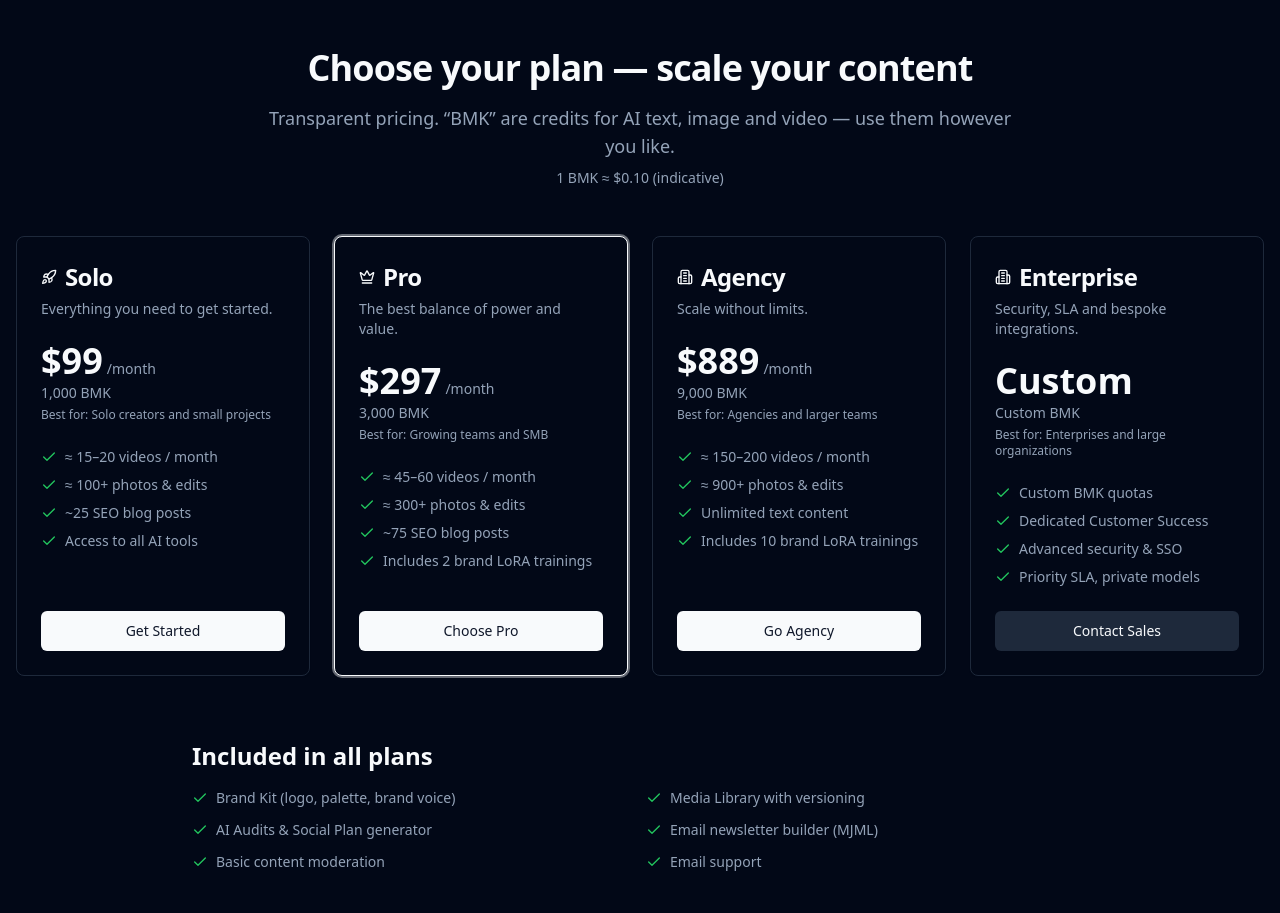
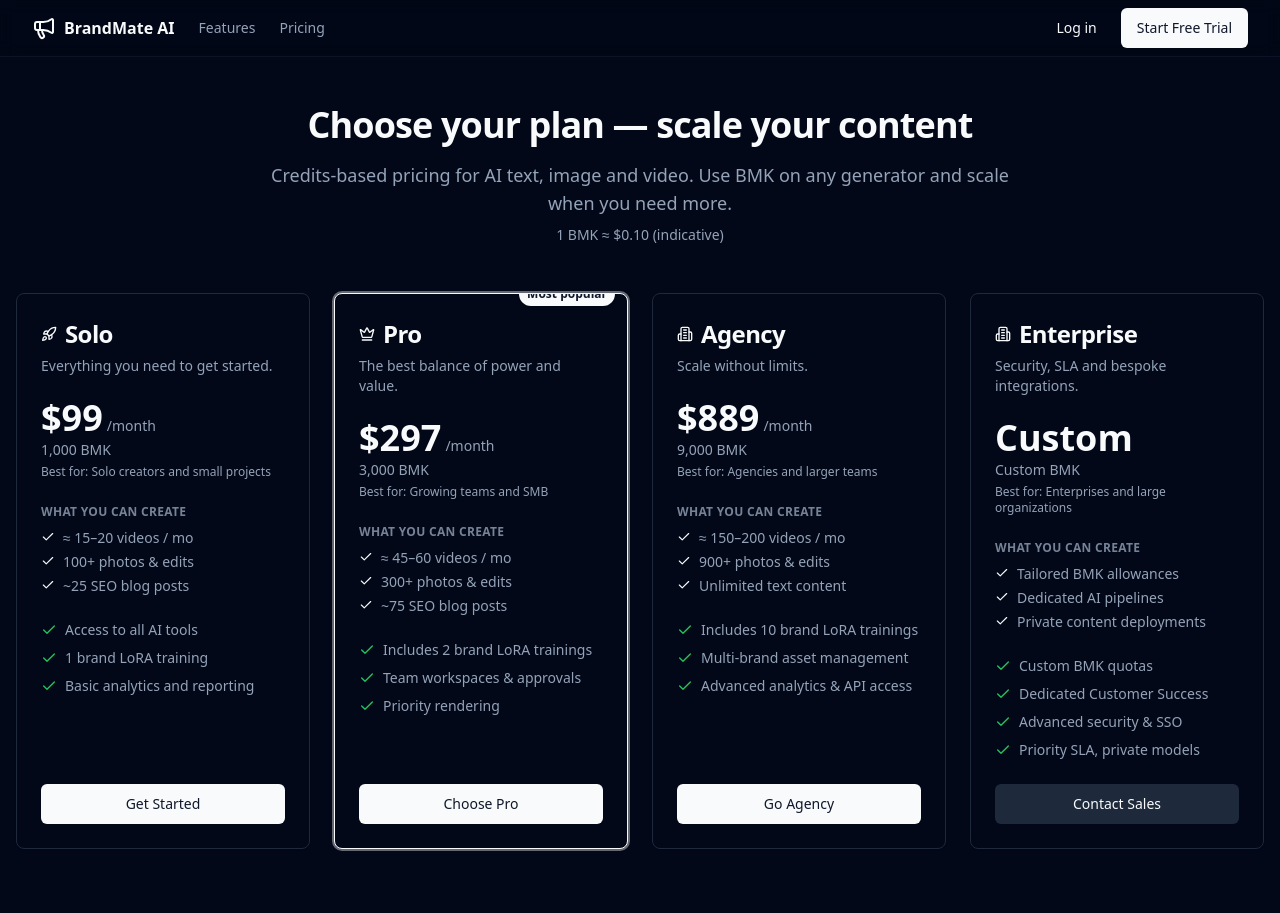
Before and after one commit to siriusaisolution-1/brandmateai, a Next.js app: page /pricing in a window 1280 px wide. Shown: the top 913 px of the page. Built offline with nearby package versions, Linux system fonts and the light colour scheme; no server answers; what reactfire would draw is missing.

Commit message:
feat: polish marketing pricing page (#50)

```diff
--- a/src/app/(app)/app/pricing/page.tsx
+++ b/src/app/(app)/app/pricing/page.tsx
@@ -1,5 +1,5 @@
 import PricingPage from "@/components/pricing/pricing-page";
 
 export default function AppPricingRoute() {
-  return <PricingPage />;
+  return <PricingPage variant="app" />;
 }
--- a/src/app/(marketing)/pricing/page.tsx
+++ b/src/app/(marketing)/pricing/page.tsx
@@ -2,9 +2,11 @@
 
 export const metadata = {
   title: "Pricing — BrandMate AI",
-  description: "Transparent, pay-as-you-go credits. Start free, top up when you need more.",
+  description:
+    "Credits-based pricing for AI text, image, and video. Start free, pay only when you need more BMK.",
+  alternates: { canonical: "/pricing" },
 };
 
 export default function MarketingPricingRoute() {
-  return <PricingPage />;
+  return <PricingPage />; // marketing varijanta se rešava kroz layout/header
 }
--- a/src/components/marketing-header.tsx
+++ b/src/components/marketing-header.tsx
@@ -4,25 +4,39 @@
 import { Megaphone } from "lucide-react";
 import Link from "next/link";
 
-export function MarketingHeader() {
+type MarketingHeaderCurrent = "features" | "pricing";
+
+interface MarketingHeaderProps {
+  current?: MarketingHeaderCurrent;
+}
+
+export function MarketingHeader({ current }: MarketingHeaderProps = {}) {
+  const linkBaseClasses =
+    "text-sm font-medium text-muted-foreground transition-colors hover:text-foreground";
+
   return (
-    <header className="sticky top-0 z-50 w-full border-b border-border/40 bg-background/95 backdrop-blur supports-[backdrop-filter]:bg-background/60">
+    <header
+      className="sticky top-0 z-50 w-full border-b border-border/40 bg-background/95 backdrop-blur supports-[backdrop-filter]:bg-background/60"
+      data-testid={current === "pricing" ? "pricing-header" : undefined}
+    >
       <div className="container flex h-14 max-w-screen-2xl items-center">
         <div className="mr-4 hidden md:flex">
           <Link href="/" className="mr-6 flex items-center space-x-2">
             <Megaphone className="h-6 w-6 text-primary" />
             <span className="hidden font-bold sm:inline-block">BrandMate AI</span>
           </Link>
-          <nav className="flex items-center gap-6 text-sm">
+          <nav className="flex items-center gap-6">
             <Link
               href="/features"
-              className="text-muted-foreground transition-colors hover:text-foreground/80"
+              className={linkBaseClasses}
+              aria-current={current === "features" ? "page" : undefined}
             >
               Features
             </Link>
             <Link
               href="/pricing"
-              className="text-muted-foreground transition-colors hover:text-foreground/80"
+              className={linkBaseClasses}
+              aria-current={current === "pricing" ? "page" : undefined}
             >
               Pricing
             </Link>
@@ -32,10 +46,10 @@
         <div className="flex flex-1 items-center justify-between space-x-2 md:justify-end">
           <nav className="flex items-center gap-2">
             <Button variant="ghost" asChild>
-              <Link href="/login">Log In</Link>
+              <Link href="/login">Log in</Link>
             </Button>
             <Button asChild>
-              <Link href="/login">Log in for free</Link>
+              <Link href="/register">Start Free Trial</Link>
             </Button>
           </nav>
         </div>
--- a/src/components/pricing/pricing-page.tsx
+++ b/src/components/pricing/pricing-page.tsx
@@ -3,6 +3,7 @@
 import Link from "next/link";
 import { Check, Crown, Rocket, Building2 } from "lucide-react";
 
+import { MarketingHeader } from "@/components/marketing-header";
 import { Button } from "@/components/ui/button";
 import {
   Card,
@@ -22,10 +23,15 @@
   bmk: number | "Custom";
   tagline: string;
   bestFor: string;
+  outputs: string[];
   features: string[];
   ctaLabel: string;
+  ctaHref: string;
   highlight?: boolean; // visual accent on Pro
 }
+
+const ENTERPRISE_CONTACT_URL =
+  process.env.NEXT_PUBLIC_ENTERPRISE_CONTACT_URL ?? "mailto:sales@brandmate.ai";
 
 const PLANS: Plan[] = [
   {
@@ -35,13 +41,10 @@
     bmk: 1000,
     tagline: "Everything you need to get started.",
     bestFor: "Solo creators and small projects",
-    features: [
-      "≈ 15–20 videos / month",
-      "≈ 100+ photos & edits",
-      "~25 SEO blog posts",
-      "Access to all AI tools",
-    ],
+    outputs: ["≈ 15–20 videos / mo", "100+ photos & edits", "~25 SEO blog posts"],
+    features: ["Access to all AI tools", "1 brand LoRA training", "Basic analytics and reporting"],
     ctaLabel: "Get Started",
+    ctaHref: "/register?plan=solo",
   },
   {
     id: "pro",
@@ -50,13 +53,10 @@
     bmk: 3000,
     tagline: "The best balance of power and value.",
     bestFor: "Growing teams and SMB",
-    features: [
-      "≈ 45–60 videos / month",
-      "≈ 300+ photos & edits",
-      "~75 SEO blog posts",
-      "Includes 2 brand LoRA trainings",
-    ],
+    outputs: ["≈ 45–60 videos / mo", "300+ photos & edits", "~75 SEO blog posts"],
+    features: ["Includes 2 brand LoRA trainings", "Team workspaces & approvals", "Priority rendering"],
     ctaLabel: "Choose Pro",
+    ctaHref: "/register?plan=pro",
     highlight: true,
   },
   {
@@ -66,13 +66,10 @@
     bmk: 9000,
     tagline: "Scale without limits.",
     bestFor: "Agencies and larger teams",
-    features: [
-      "≈ 150–200 videos / month",
-      "≈ 900+ photos & edits",
-      "Unlimited text content",
-      "Includes 10 brand LoRA trainings",
-    ],
+    outputs: ["≈ 150–200 videos / mo", "900+ photos & edits", "Unlimited text content"],
+    features: ["Includes 10 brand LoRA trainings", "Multi-brand asset management", "Advanced analytics & API access"],
     ctaLabel: "Go Agency",
+    ctaHref: "/register?plan=agency",
   },
   {
     id: "enterprise",
@@ -81,6 +78,7 @@
     bmk: "Custom",
     tagline: "Security, SLA and bespoke integrations.",
     bestFor: "Enterprises and large organizations",
+    outputs: ["Tailored BMK allowances", "Dedicated AI pipelines", "Private content deployments"],
     features: [
       "Custom BMK quotas",
       "Dedicated Customer Success",
@@ -88,8 +86,13 @@
       "Priority SLA, private models",
     ],
     ctaLabel: "Contact Sales",
+    ctaHref: ENTERPRISE_CONTACT_URL,
   },
 ];
+
+interface PricingPageProps {
+  variant?: "marketing" | "app";
+}
 
 function PlanIcon({ id }: { id: PlanId }) {
   switch (id) {
@@ -104,31 +107,41 @@
   }
 }
 
-export default function PricingPage() {
+export default function PricingPage({ variant = "marketing" }: PricingPageProps) {
   return (
-    <div className="container mx-auto px-4 py-12">
+    <div className="bg-background">
+      {variant === "marketing" && <MarketingHeader current="pricing" />}
+
+      <main className="container mx-auto px-4 py-12">
         {/* Hero */}
         <div className="mx-auto mb-12 max-w-3xl text-center">
           <h1 id="pricing-v3-marker" className="text-4xl font-bold tracking-tight">
             Choose your plan — scale your content
           </h1>
           <p className="mt-4 text-lg text-muted-foreground">
-          Transparent pricing. “BMK” are credits for AI text, image and video — use them however you like.
+            Credits-based pricing for AI text, image and video. Use BMK on any generator and scale when you need more.
           </p>
-        <p className="mt-2 text-sm text-muted-foreground">
-          1 BMK ≈ $0.10 (indicative)
-        </p>
+          <p className="mt-2 text-sm text-muted-foreground">1 BMK ≈ $0.10 (indicative)</p>
         </div>
 
         {/* Plans */}
-      <div className="grid grid-cols-1 items-stretch gap-6 md:grid-cols-2 lg:grid-cols-4">
+        <div className="grid grid-cols-1 items-stretch gap-6 md:grid-cols-2 lg:grid-cols-4" data-testid="plans-grid">
           {PLANS.map((plan) => (
             <Card
               key={plan.id}
-            className={`flex flex-col ${
+              className={`relative flex flex-col overflow-hidden ${
                 plan.highlight ? "border-primary ring-2 ring-primary/40" : ""
               }`}
             >
+              {plan.highlight && (
+                <span
+                  className="absolute -top-3 right-3 rounded-full bg-primary px-2 py-1 text-xs font-semibold text-primary-foreground shadow"
+                  data-testid="plan-pro-badge"
+                >
+                  Most popular
+                </span>
+              )}
+
               <CardHeader>
                 <CardTitle className="flex items-center gap-2 text-2xl">
                   <PlanIcon id={plan.id} />
@@ -142,24 +155,32 @@
                   <div className="text-4xl font-bold leading-none">
                     {plan.priceUsd !== null ? `$${plan.priceUsd}` : "Custom"}
                     {plan.priceUsd !== null && (
-                    <span className="ml-1 text-sm font-normal text-muted-foreground">
-                      /month
-                    </span>
+                      <span className="ml-1 text-sm font-normal text-muted-foreground">/month</span>
                     )}
                   </div>
                   <div className="text-sm text-muted-foreground">
-                  {typeof plan.bmk === "number"
-                    ? `${plan.bmk.toLocaleString()} BMK`
-                    : "Custom BMK"}
+                    {typeof plan.bmk === "number" ? `${plan.bmk.toLocaleString()} BMK` : "Custom BMK"}
                   </div>
-                <div className="text-xs text-muted-foreground">
-                  Best for: {plan.bestFor}
+                  <div className="text-xs text-muted-foreground">Best for: {plan.bestFor}</div>
                 </div>
+
+                <div>
+                  <p className="text-xs font-semibold uppercase tracking-wide text-muted-foreground/80">
+                    What you can create
+                  </p>
+                  <ul className="mt-2 space-y-1 text-sm text-muted-foreground">
+                    {plan.outputs.map((item) => (
+                      <li key={item} className="flex items-start gap-2">
+                        <Check className="mt-0.5 h-3.5 w-3.5 text-primary" />
+                        <span>{item}</span>
+                      </li>
+                    ))}
+                  </ul>
                 </div>
 
                 <ul className="space-y-2">
-                {plan.features.map((f, i) => (
-                  <li key={i} className="flex items-start">
+                  {plan.features.map((f) => (
+                    <li key={f} className="flex items-start">
                       <Check className="mr-2 mt-0.5 h-4 w-4 text-green-500" />
                       <span className="text-sm text-muted-foreground">{f}</span>
                     </li>
@@ -168,72 +189,69 @@
               </CardContent>
 
               <CardFooter>
-              {plan.id === "enterprise" ? (
-                <Button asChild variant="secondary" className="w-full">
-                  <Link href="/contact">Contact Sales</Link>
+                <Button
+                  asChild
+                  className="w-full"
+                  variant={plan.id === "enterprise" ? "secondary" : "default"}
+                >
+                  <Link href={plan.ctaHref}>{plan.ctaLabel}</Link>
                 </Button>
-              ) : (
-                <Button asChild className="w-full">
-                  <Link href={`/signup?plan=${plan.id}`}>{plan.ctaLabel}</Link>
-                </Button>
-              )}
               </CardFooter>
             </Card>
           ))}
         </div>
 
-      {/* Included in all plans */}
-      <section className="mx-auto mt-16 max-w-4xl">
-        <h2 className="text-2xl font-semibold">Included in all plans</h2>
-        <ul className="mt-4 grid grid-cols-1 gap-3 text-sm text-muted-foreground md:grid-cols-2">
-          <li className="flex items-start">
-            <Check className="mr-2 mt-0.5 h-4 w-4 text-green-500" />
-            Brand Kit (logo, palette, brand voice)
+        {/* Included belt */}
+        <section id="included" data-testid="included-belt" className="mt-16 rounded-xl border border-border/60 bg-muted/30 p-6">
+          <h2 className="text-xl font-semibold">Included in all plans</h2>
+          <ul className="mt-6 grid grid-cols-1 gap-4 text-sm text-muted-foreground sm:grid-cols-2 lg:grid-cols-3">
+            <li className="flex items-start gap-2">
+              <Check className="mt-0.5 h-4 w-4 text-primary" />
+              Brand Kit (logo, palette, voice)
             </li>
-          <li className="flex items-start">
-            <Check className="mr-2 mt-0.5 h-4 w-4 text-green-500" />
-            Media Library with versioning
-          </li>
-          <li className="flex items-start">
-            <Check className="mr-2 mt-0.5 h-4 w-4 text-green-500" />
+            <li className="flex items-start gap-2">
+              <Check className="mt-0.5 h-4 w-4 text-primary" />
               AI Audits & Social Plan generator
             </li>
-          <li className="flex items-start">
-            <Check className="mr-2 mt-0.5 h-4 w-4 text-green-500" />
+            <li className="flex items-start gap-2">
+              <Check className="mt-0.5 h-4 w-4 text-primary" />
+              Basic content moderation
+            </li>
+            <li className="flex items-start gap-2">
+              <Check className="mt-0.5 h-4 w-4 text-primary" />
+              Media Library w/ versioning
+            </li>
+            <li className="flex items-start gap-2">
+              <Check className="mt-0.5 h-4 w-4 text-primary" />
               Email newsletter builder (MJML)
             </li>
-          <li className="flex items-start">
-            <Check className="mr-2 mt-0.5 h-4 w-4 text-green-500" />
-            Basic content moderation
-          </li>
-          <li className="flex items-start">
-            <Check className="mr-2 mt-0.5 h-4 w-4 text-green-500" />
+            <li className="flex items-start gap-2">
+              <Check className="mt-0.5 h-4 w-4 text-primary" />
               Email support
             </li>
           </ul>
         </section>
 
         {/* FAQ */}
-      <section className="mx-auto mt-16 max-w-3xl">
+        <section className="mx-auto mt-16 max-w-3xl" id="faq">
           <h2 className="text-2xl font-semibold">FAQ</h2>
           <div className="mt-6 space-y-6 text-sm text-muted-foreground">
             <div>
               <p className="font-medium text-foreground">How do BMK credits work?</p>
               <p className="mt-1">
-              BMK are credits used for AI generation (text, images, video). Each operation consumes a predefined number of credits.
+                BMK are credits used for AI generation (text, images, video). Each operation consumes a predefined number of
+                credits.
               </p>
             </div>
             <div>
               <p className="font-medium text-foreground">Can I switch plans later?</p>
-            <p className="mt-1">
-              Yes — you can upgrade/downgrade anytime. Remaining credits carry over.
-            </p>
+              <p className="mt-1">Yes — you can upgrade/downgrade anytime. Remaining credits carry over.</p>
             </div>
             <div>
               <p className="font-medium text-foreground">Do you offer enterprise terms?</p>
               <p className="mt-1">
                 We do. SSO, custom quotas, private models and SLA —{" "}
-              <Link href="/contact" className="underline">
+                <Link href={ENTERPRISE_CONTACT_URL} className="underline">
                   contact us
                 </Link>
                 .
@@ -245,6 +263,7 @@
         <p className="mx-auto mt-12 max-w-3xl text-center text-xs text-muted-foreground">
           Prices are indicative and subject to change. Taxes/VAT are not included and depend on your jurisdiction.
         </p>
+      </main>
     </div>
   );
 }
```
Also changed, not shown: 1 other file (tests, documents, lock files or other folders). Lines whose indentation alone changed are shown as unchanged.
